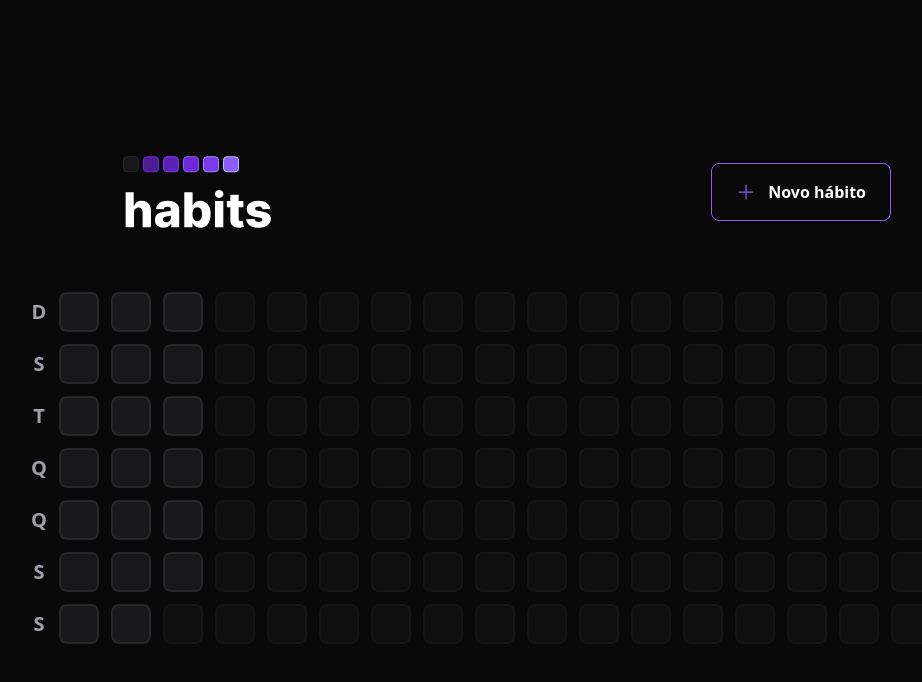
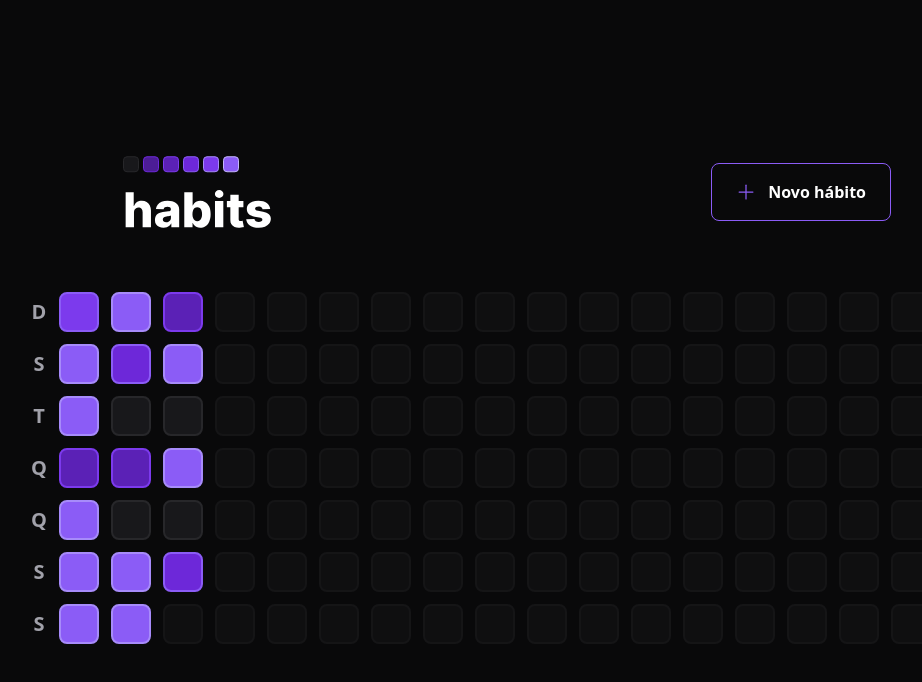
Before and after one commit to guilhermesandi/habits-web, a React (Vite) app: page / in a window 1280 px wide. Shown: the top 682 px of the page, without its empty margins (133-1055 px from the left). Built offline with nearby package versions, Linux system fonts and the light colour scheme.

Commit message:
Progresso no quadrado do hábito

```diff
--- a/package.json
+++ b/package.json
@@ -11,6 +11,7 @@
   "dependencies": {
     "@radix-ui/react-dialog": "^1.0.2",
     "@radix-ui/react-popover": "^1.0.3",
+    "clsx": "^1.2.1",
     "dayjs": "^1.11.7",
     "phosphor-react": "^1.4.1",
     "react": "^18.2.0",
--- a/src/components/HabitDay.tsx
+++ b/src/components/HabitDay.tsx
@@ -1,18 +1,35 @@
 import * as Popover from '@radix-ui/react-popover';
+import clsx from 'clsx';
 
 import { ProgressBar } from './ProgressBar';
 
-export function HabitDay() {
+interface HabitDayProps {
+  completed: number;
+  amount: number;
+}
+
+export function HabitDay({ completed, amount }: HabitDayProps) {
+  const completedPercentage = Math.round((completed / amount) * 100);
+
   return (
     <Popover.Root>
-      <Popover.Trigger className="w-10 h-10 bg-zinc-900 border-2 border-zinc-800 rounded-lg" />
+      <Popover.Trigger
+        className={clsx('w-10 h-10 border-2 rounded-lg', {
+          'bg-zinc-900 border-zinc-800': completedPercentage === 0,
+          'bg-violet-900 border-violet-700': completedPercentage > 0 && completedPercentage < 20,
+          'bg-violet-800 border-violet-600': completedPercentage >= 20 && completedPercentage < 40,
+          'bg-violet-700 border-violet-500': completedPercentage >= 40 && completedPercentage < 60,
+          'bg-violet-600 border-violet-500': completedPercentage >= 60 && completedPercentage < 80,
+          'bg-violet-500 border-violet-400': completedPercentage >= 80,
+        })}
+      />
 
       <Popover.Portal>
         <Popover.Content className="min-w-[320px] p-6 rounded-2xl bg-zinc-900 flex flex-col">
           <span className="font-semibold text-zinc-400">terça-feira</span>
           <span className="mt-1 font-extrabold leading-tight text-3xl">17/01</span>
 
-          <ProgressBar progress={40} />
+          <ProgressBar progress={completedPercentage} />
 
           <Popover.Arrow height={8} width={16} className="fill-zinc-900" />
         </Popover.Content>
--- a/src/components/ProgressBar.tsx
+++ b/src/components/ProgressBar.tsx
@@ -2,15 +2,15 @@
   progress: number;
 }
 
-export function ProgressBar(props: ProgressBarProps) {
+export function ProgressBar({ progress }: ProgressBarProps) {
   return (
     <div className="h-3 rounded-xl bg-zinc-700 w-full mt-4">
       <div
         role="progressbar"
         aria-label="Progresso de hábitos completados nesse dia"
-        aria-valuenow={props.progress}
+        aria-valuenow={progress}
         className="h-3 rounded-xl bg-violet-600"
-        style={{ width: `${props.progress}%` }}
+        style={{ width: `${progress}%` }}
       />
     </div>
   )
--- a/src/components/SummaryTable.tsx
+++ b/src/components/SummaryTable.tsx
@@ -34,7 +34,13 @@
 
       <div className="grid grid-rows-7 grid-flow-col gap-3">
         {summaryDates.map(date => {
-          return <HabitDay key={date.toString()} />
+          return (
+            <HabitDay
+              key={date.toString()}
+              amount={5}
+              completed={Math.round(Math.random() * 5)}
+            />
+          )
         })}
 
         {amountOfDaysToFill > 0 && Array.from({ length: amountOfDaysToFill }).map((_, i) => {
```
Also changed, not shown: 1 other file (tests, documents, lock files or other folders).
